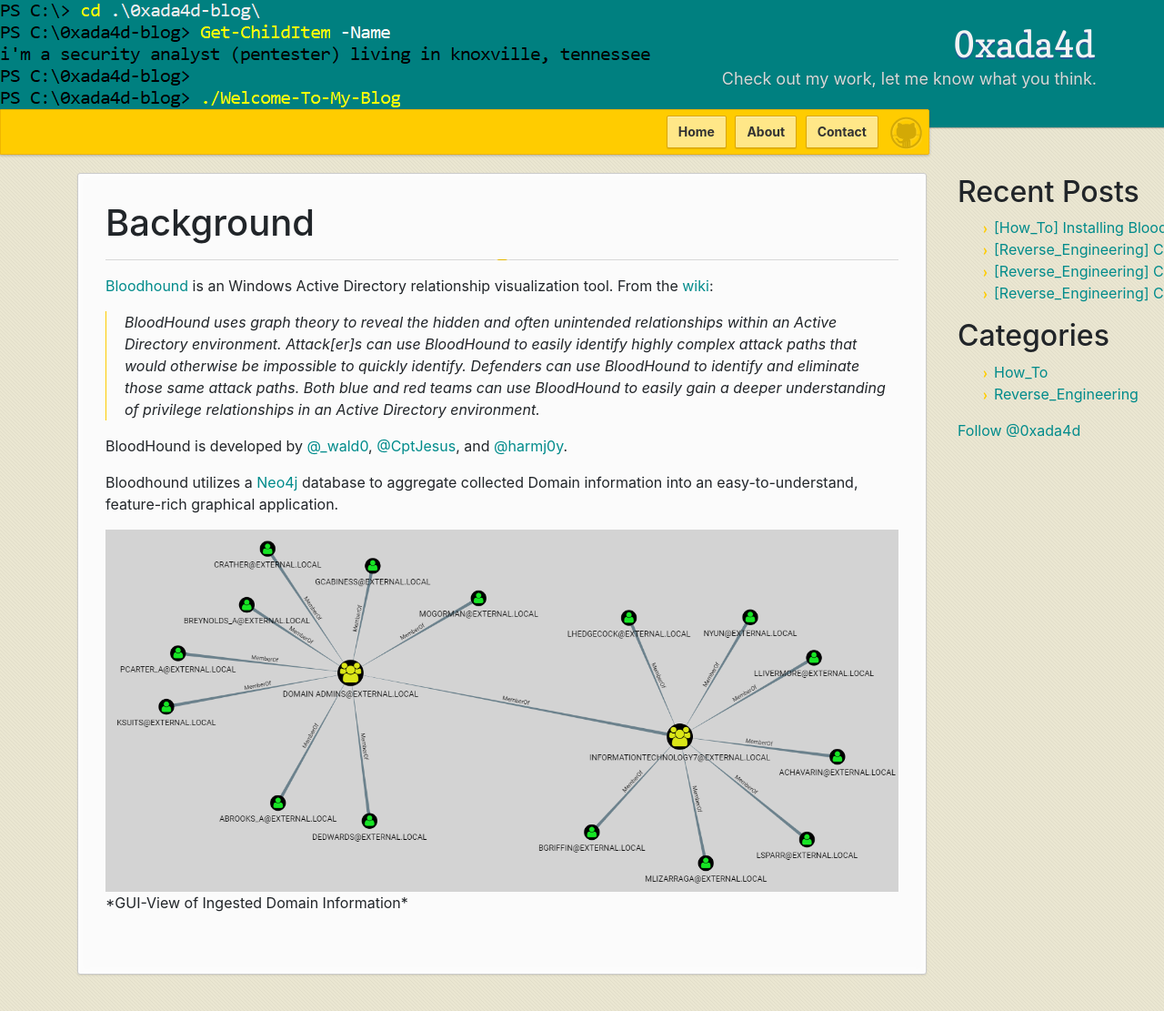
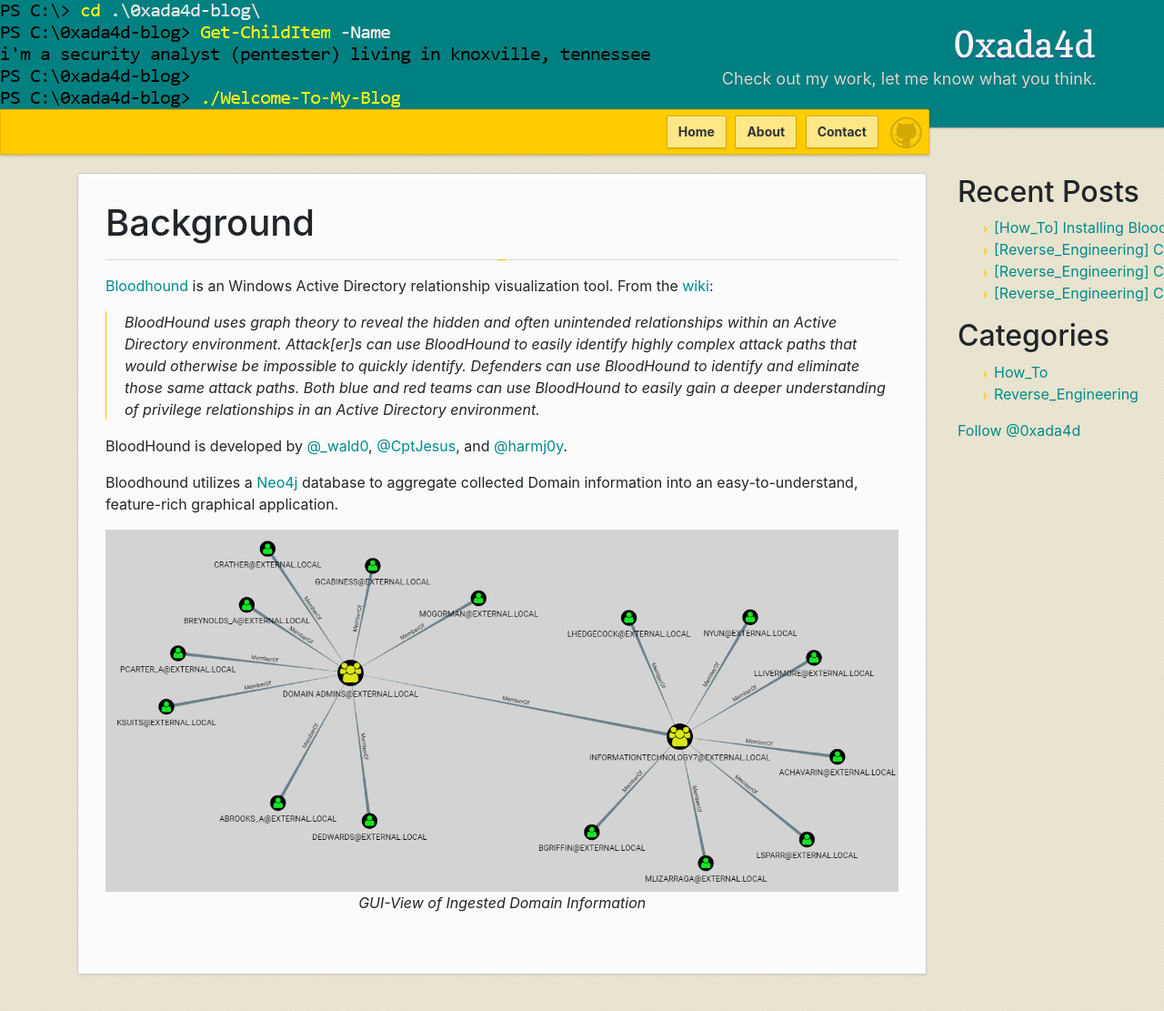
Before and after one commit to 0xada4d/0xada4d.github.io, a Jekyll site: the page built from _posts/2018-03-03-installing-bloodhound-server.md, in a window 1280 px wide and 1111 px high. Shown: the whole window at 91% size. Built offline with Jekyll 4.4.1, drawn with Linux system fonts in a browser that asks for light colours; comment, search, counter and statistics services are not loaded.

```diff
--- a/_posts/2018-03-03-installing-bloodhound-server.md
+++ b/_posts/2018-03-03-installing-bloodhound-server.md
@@ -20,5 +20,5 @@ Bloodhound utilizes a [Neo4j](https://neo4j.com/) database to aggregate collecte
 
 <figure>
 	<img src="/images/installbloodhound/gui.png" alt="bloodhound-gui-view"/>
-	<figcaption>*GUI-View of Ingested Domain Information*</figcaption>
+	<figcaption>GUI-View of Ingested Domain Information</figcaption>
 </figure>
--- a/assets/css/style.scss
+++ b/assets/css/style.scss
@@ -42,3 +42,8 @@ section {
 	left:13em;
 	text-decoration:none;
 }
+
+figcaption {
+	text-align: center;
+	font-style: italic;
+}
```
